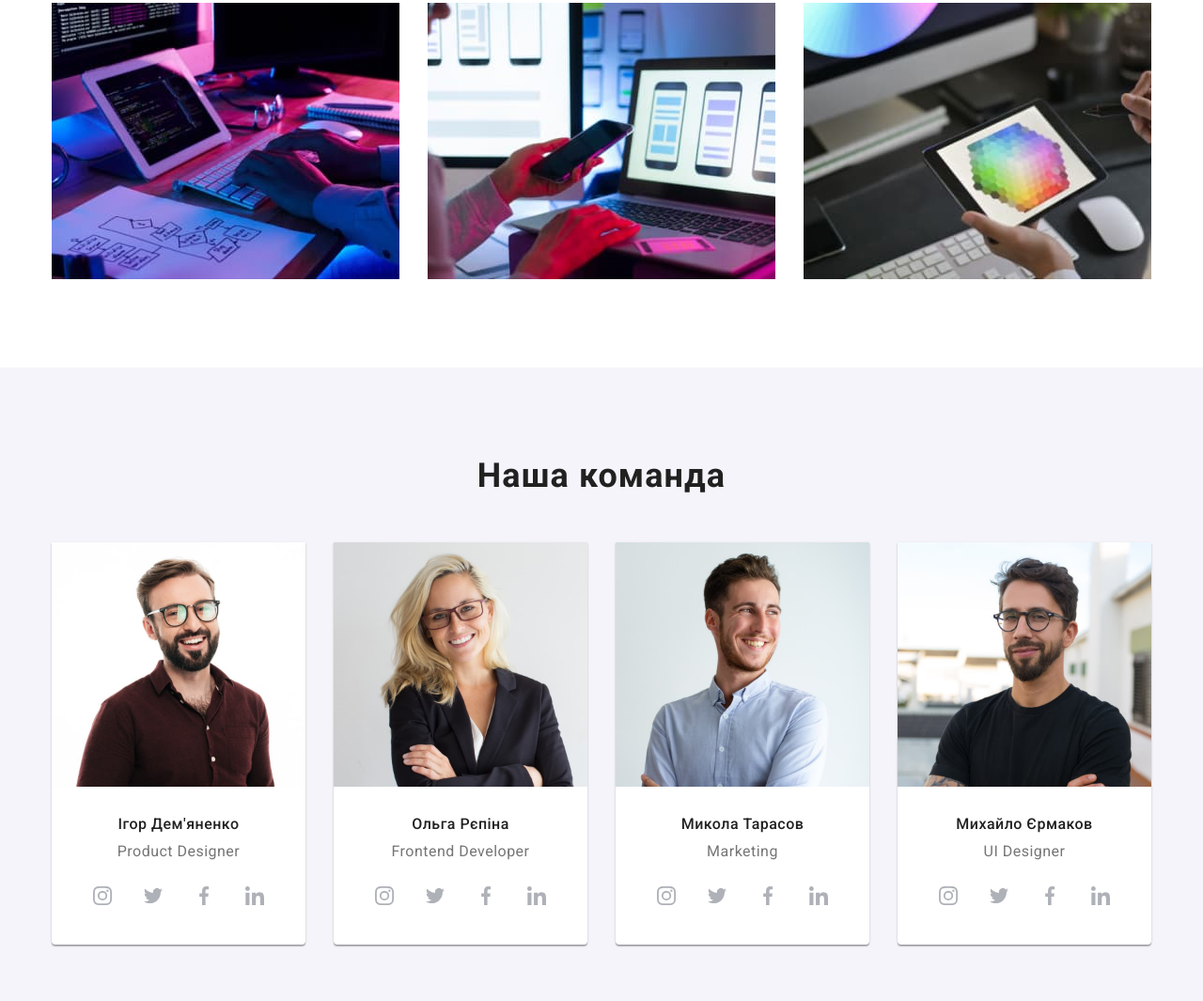
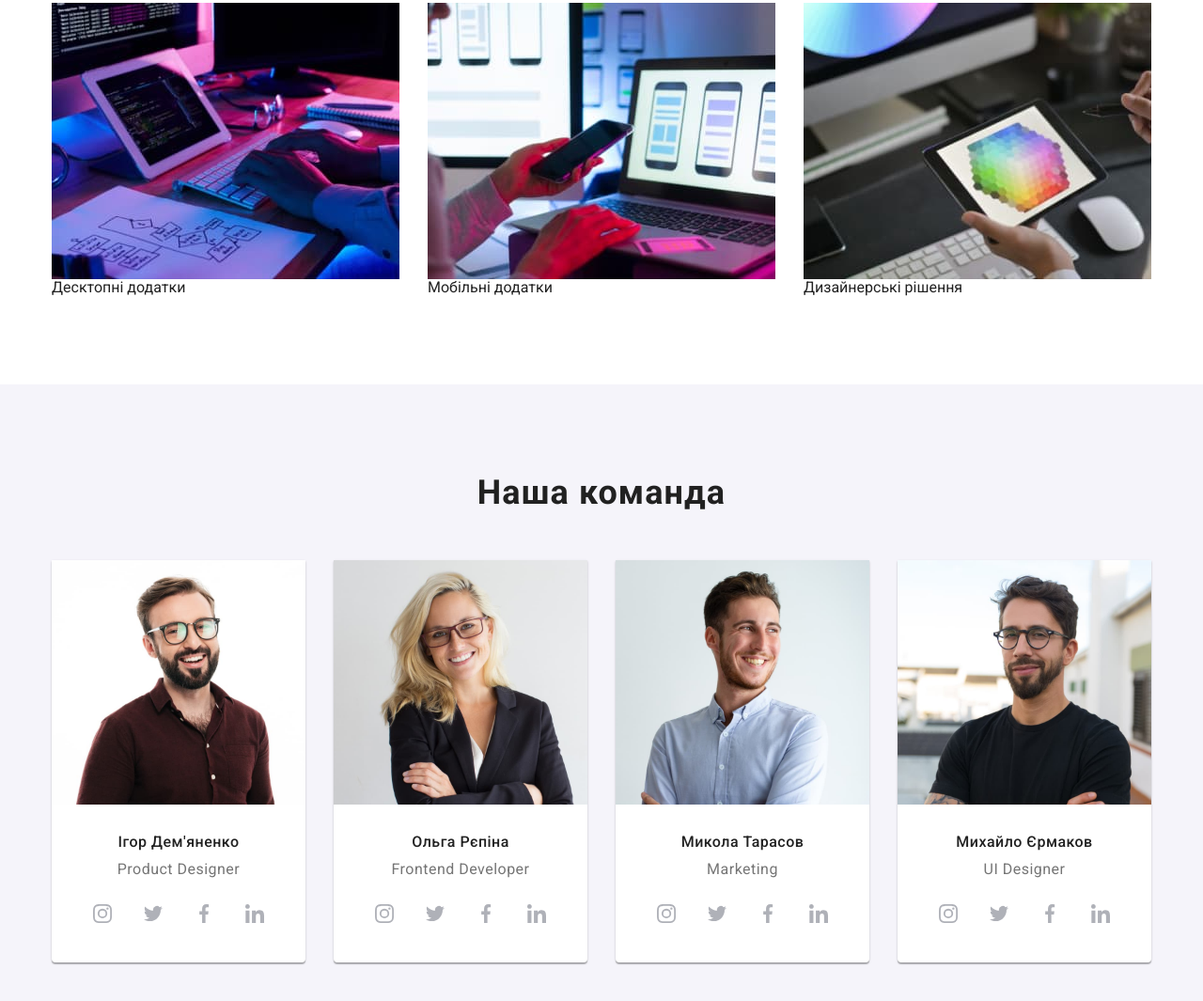
Before and after one commit to VitaliiPavliuk/goit-markup-hw-05, a plain HTML site: page index.html in a window 1280 px wide. Shown: the part 1207-2272 px from the top of the page at 94% size. Drawn offline with nearby package versions, Linux system fonts and the light colour scheme.

```diff
--- a/index.html
+++ b/index.html
@@ -101,12 +101,21 @@
                 <ul class="list works-list">
                     <li class="works-item">
                         <img src="./images/desktop.jpg" alt="Десктопні додатки" width="370">
+                        <div class="work-type">
+                            <p class="work-name">Десктопні додатки</p>
+                        </div>
                     </li>
                     <li class="works-item">
                         <img src="./images/mobile.jpg" alt="Мобільні додатки" width="370">
+                        <div class="work-type">
+                            <p class="work-name">Мобільні додатки</p>
+                        </div>
                     </li>
                     <li class="works-item">
                         <img src="./images/tablet.jpg" alt="Дизайнерські рішення" width="370">
+                        <div class="work-type">
+                            <p class="work-name">Дизайнерські рішення</p>
+                        </div>
                     </li>
                 </ul>
             </div>
```
